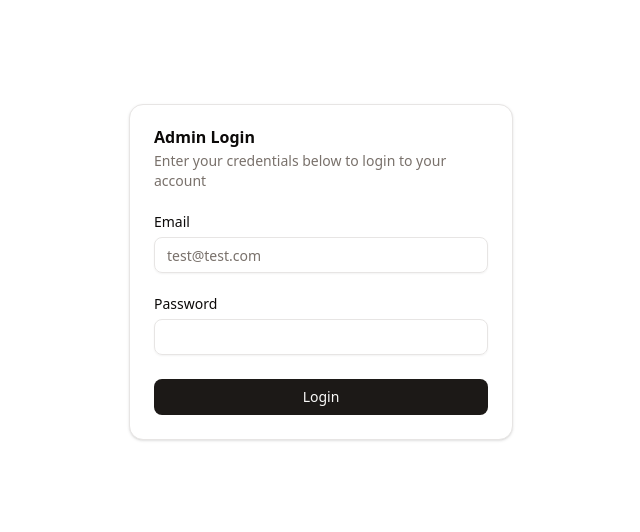
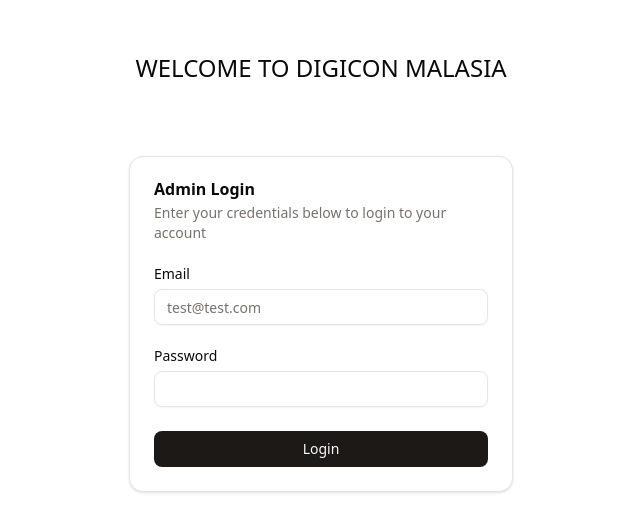
Before and after one commit to IamShaDoW666/digicon_api, a Next.js app: page /login in a window 1280 px wide. Shown: the part 128-660 px from the top of the page, without its empty margins (319-959 px from the left). Built offline with nearby package versions, Linux system fonts and the light colour scheme; no server answers.

Commit message:
welcome message

```diff
--- a/src/components/login-form.tsx
+++ b/src/components/login-form.tsx
@@ -53,8 +53,14 @@
   };
 
   return (
+
     <div className={cn("flex flex-col gap-6", className)} {...props}>
+      <div className="flex items-center justify-center h-full">
+         <p className="text-extrabold text-2xl pb-12">WELCOME TO DIGICON MALASIA</p>
+      </div>
+
       <Card>
+
         <CardHeader>
           <CardTitle>Admin Login</CardTitle>
           <CardDescription>
```
Also changed, not shown: 1 other file (tests, documents, lock files or other folders).
